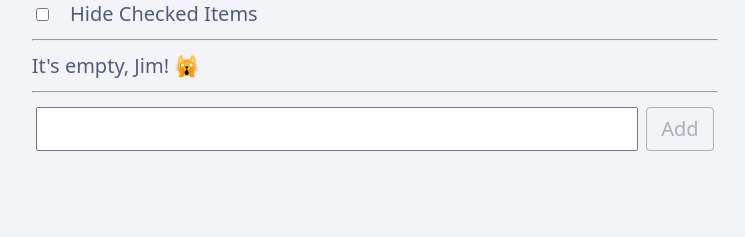
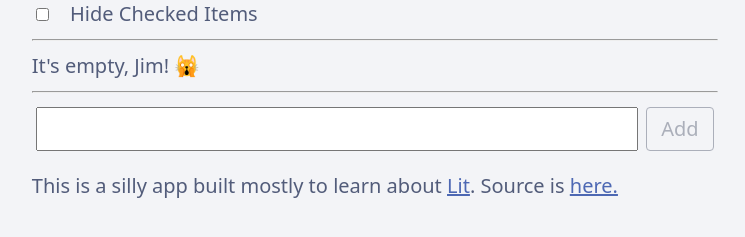
Before and after one commit to misclabs/todicles, a website: page docs/index.html in a window 1280 px wide. Shown: the part 139-376 px from the top of the page, without its empty margins (265-1010 px from the left). Drawn offline with Linux system fonts and the light colour scheme.

Commit message:
Add link to source repo in the demo page

```diff
--- a/docs/index.html
+++ b/docs/index.html
@@ -27,5 +27,10 @@
         It's empty, Jim! 🙀
       </div>
     </ml-checklist>
+    <p>
+      This is a silly app built mostly to learn about
+      <a href="https://lit.dev/">Lit</a>. Source is
+      <a href="https://github.com/misclabs/todicles">here.</a>
+    </p>
   </body>
 </html>
```
Also changed, not shown: README.md.
